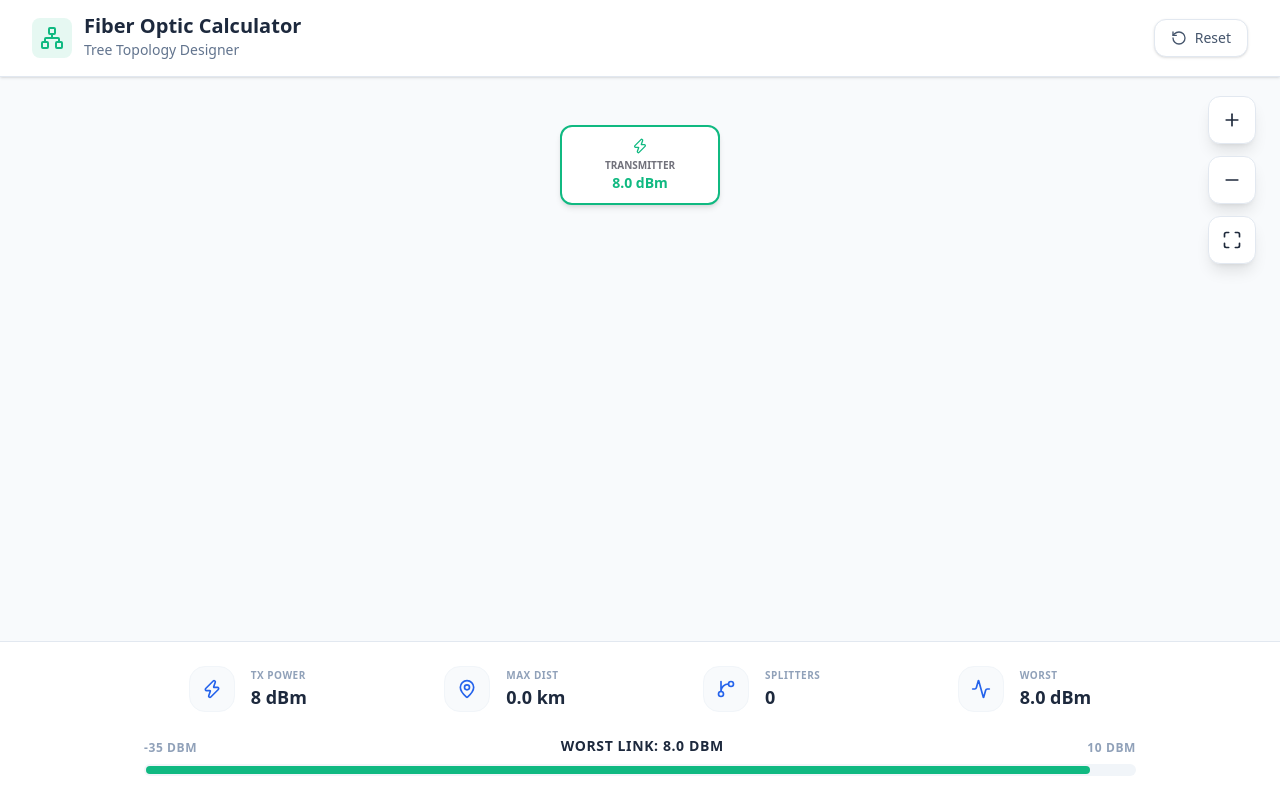
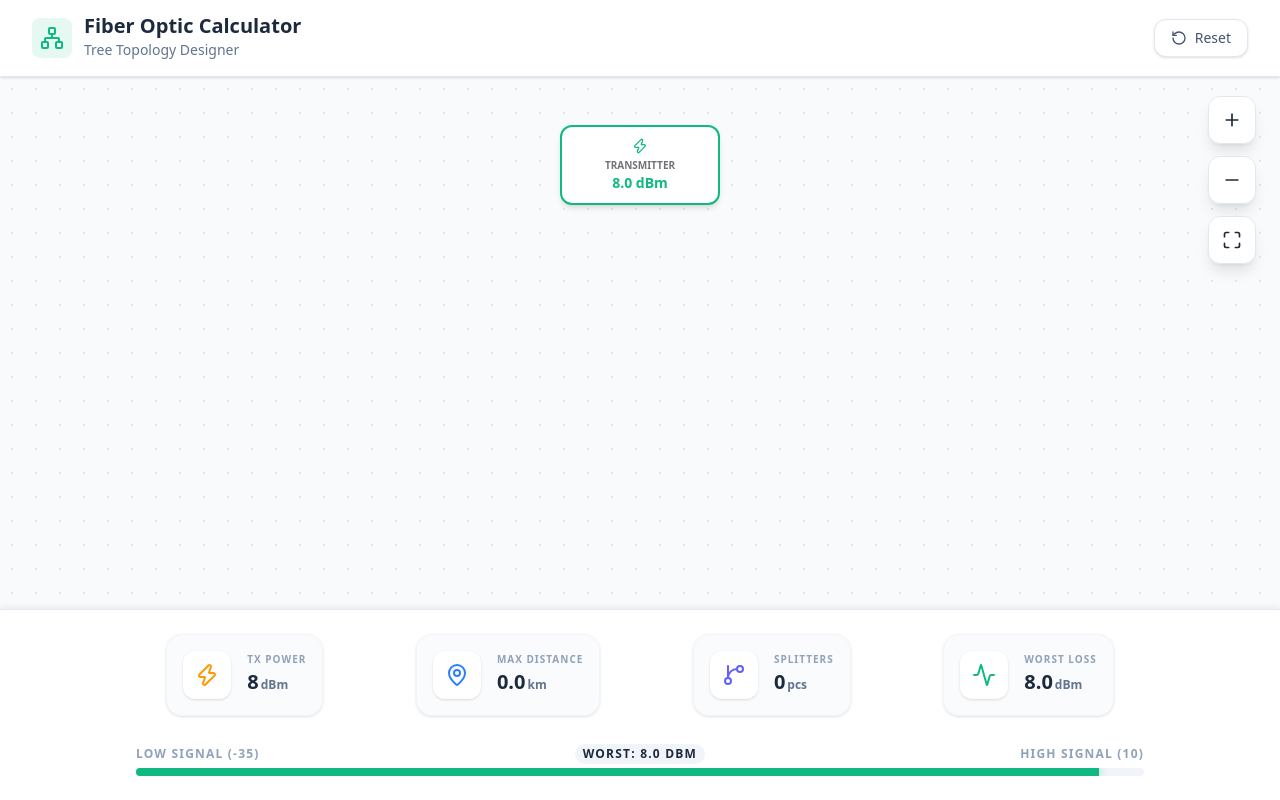
Before and after one commit to anwarmukhlis09-commits/fiber-tree-next, a Next.js app: page /fiber-tree-next/ in a window 1280 px wide. Built offline with nearby package versions, Linux system fonts and the light colour scheme.

Commit message:
UI Polish: Redesign footer cards and improve summary layout

```diff
--- a/src/app/page.tsx
+++ b/src/app/page.tsx
@@ -245,7 +245,7 @@ export default function Home() {
       </header>
 
       {/* Main Canvas */}
-      <main className="flex-1 relative overflow-auto p-4 md:p-12 flex justify-center scroll-smooth">
+      <main className="flex-1 relative overflow-auto p-4 md:p-12 flex justify-center scroll-smooth bg-[radial-gradient(#e2e8f0_1px,transparent_1px)] [background-size:24px_24px]">
         <div
           ref={canvasRef}
           className="relative min-w-full min-h-full origin-top transition-transform duration-100 ease-out"
@@ -275,25 +275,27 @@ export default function Home() {
       </main>
 
       {/* Summary Panel */}
-      <footer className="bg-white border-t border-slate-200 p-4 md:p-6 z-10">
-        <div className="max-w-5xl mx-auto flex flex-col gap-4 md:gap-6">
-          <div className="grid grid-cols-2 md:flex md:justify-around items-center gap-3 md:gap-4">
-            <SummaryCard Icon={Zap} title="TX Power" value={`${treeData.power} dBm`} />
-            <SummaryCard Icon={MapPin} title="Max Dist" value={`${summaryData.totalDist.toFixed(1)} km`} />
-            <SummaryCard Icon={GitBranch} title="Splitters" value={summaryData.totalSplitters} />
-            <SummaryCard Icon={Activity} title="Worst" value={`${summaryData.worstPower.toFixed(1)} dBm`} />
+      <footer className="bg-white border-t border-slate-200 p-3 md:p-6 z-10 shadow-[0_-4px_6px_-1px_rgba(0,0,0,0.05)]">
+        <div className="max-w-5xl mx-auto flex flex-col gap-3 md:gap-6">
+          {/* Summary Cards Grid */}
+          <div className="grid grid-cols-2 lg:flex lg:justify-around items-stretch gap-2 md:gap-4">
+            <SummaryCard Icon={Zap} title="TX Power" value={`${treeData.power}`} unit="dBm" color="text-amber-500" />
+            <SummaryCard Icon={MapPin} title="Max Distance" value={`${summaryData.totalDist.toFixed(1)}`} unit="km" color="text-blue-500" />
+            <SummaryCard Icon={GitBranch} title="Splitters" value={`${summaryData.totalSplitters}`} unit="pcs" color="text-indigo-500" />
+            <SummaryCard Icon={Activity} title="Worst Loss" value={`${summaryData.worstPower.toFixed(1)}`} unit="dBm" color={summaryData.worstPower > -20 ? 'text-success' : summaryData.worstPower > -27 ? 'text-warning' : 'text-danger'} />
           </div>
 
-          <div className="px-1 md:px-4">
-            <div className="flex justify-between items-end mb-1 md:mb-2 text-[8px] md:text-xs font-bold text-slate-400 uppercase tracking-wider">
-              <span>-35 dBm</span>
-              <span className="text-slate-800 text-[10px] md:text-sm">Worst Link: {summaryData.worstPower.toFixed(1)} dBm</span>
-              <span>10 dBm</span>
+          {/* Power Bar */}
+          <div className="px-1 md:px-2 mt-1">
+            <div className="flex justify-between items-center mb-1 text-[8px] md:text-xs font-bold text-slate-400 uppercase tracking-widest">
+              <span>Low Signal (-35)</span>
+              <span className="text-slate-800 font-extrabold bg-slate-100 px-2 py-0.5 rounded-full">Worst: {summaryData.worstPower.toFixed(1)} dBm</span>
+              <span>High Signal (10)</span>
             </div>
-            <div className="h-2 md:h-3 bg-slate-100 rounded-full overflow-hidden p-0.5">
+            <div className="h-1.5 md:h-2 bg-slate-100 rounded-full overflow-hidden">
               <div
-                className={`h-full rounded-full transition-all duration-500 ${
-                  summaryData.worstPower > -20 ? 'bg-success' : summaryData.worstPower > -27 ? 'bg-warning' : 'bg-danger'
+                className={`h-full transition-all duration-700 ease-out ${
+                  summaryData.worstPower > -20 ? 'bg-success shadow-[0_0_8px_rgba(16,185,129,0.5)]' : summaryData.worstPower > -27 ? 'bg-warning shadow-[0_0_8px_rgba(250,204,21,0.5)]' : 'bg-danger shadow-[0_0_8px_rgba(239,68,68,0.5)]'
                 }`}
                 style={{ width: `${powerPercent}%` }}
               />
@@ -414,15 +416,24 @@ export default function Home() {
   );
 }
 
-function SummaryCard({ Icon, title, value }: { Icon: LucideIcon, title: string, value: any }) {
+function SummaryCard({ Icon, title, value, unit, color }: { Icon: LucideIcon, title: string, value: string, unit: string, color: string }) {
   return (
-    <div className="flex items-center gap-2 md:gap-4">
-      <div className="p-2 md:p-3 bg-slate-50 rounded-lg md:rounded-2xl text-primary border border-slate-100">
-        <Icon className="w-4 h-4 md:w-5 md:h-5" />
+    <div className="bg-slate-50/80 border border-slate-100 rounded-xl md:rounded-2xl p-2.5 md:p-4 flex items-center gap-2.5 md:gap-4 shadow-sm">
+      <div className={`p-2 md:p-3 bg-white rounded-lg md:rounded-xl shadow-sm ${color}`}>
+        <Icon className="w-4 h-4 md:w-6 md:h-6" />
       </div>
-      <div>
-        <h4 className="text-[8px] md:text-[10px] font-bold text-slate-400 uppercase tracking-wider">{title}</h4>
-        <p className="text-sm md:text-lg font-extrabold text-slate-800">{value}</p>
+      <div className="flex flex-col min-w-0">
+        <span className="text-[7px] md:text-[10px] font-bold text-slate-400 uppercase tracking-widest leading-none mb-1">
+          {title}
+        </span>
+        <div className="flex items-baseline gap-0.5">
+          <span className="text-sm md:text-xl font-black text-slate-800 truncate">
+            {value}
+          </span>
+          <span className="text-[8px] md:text-xs font-bold text-slate-500">
+            {unit}
+          </span>
+        </div>
       </div>
     </div>
   );
```
